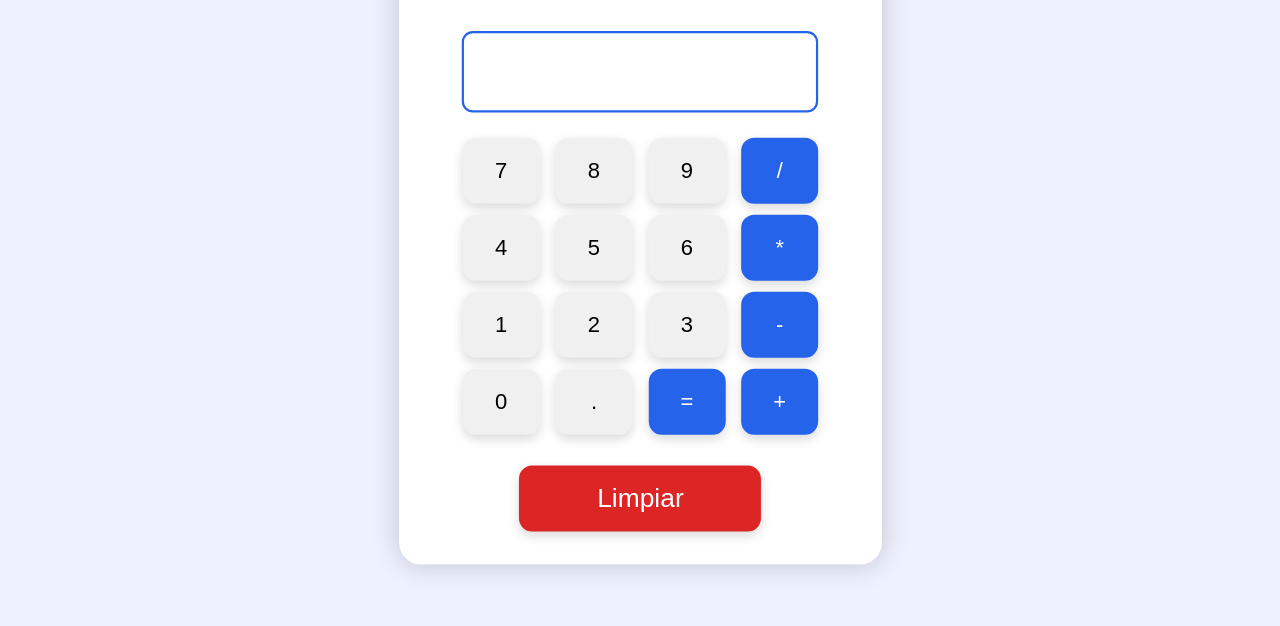
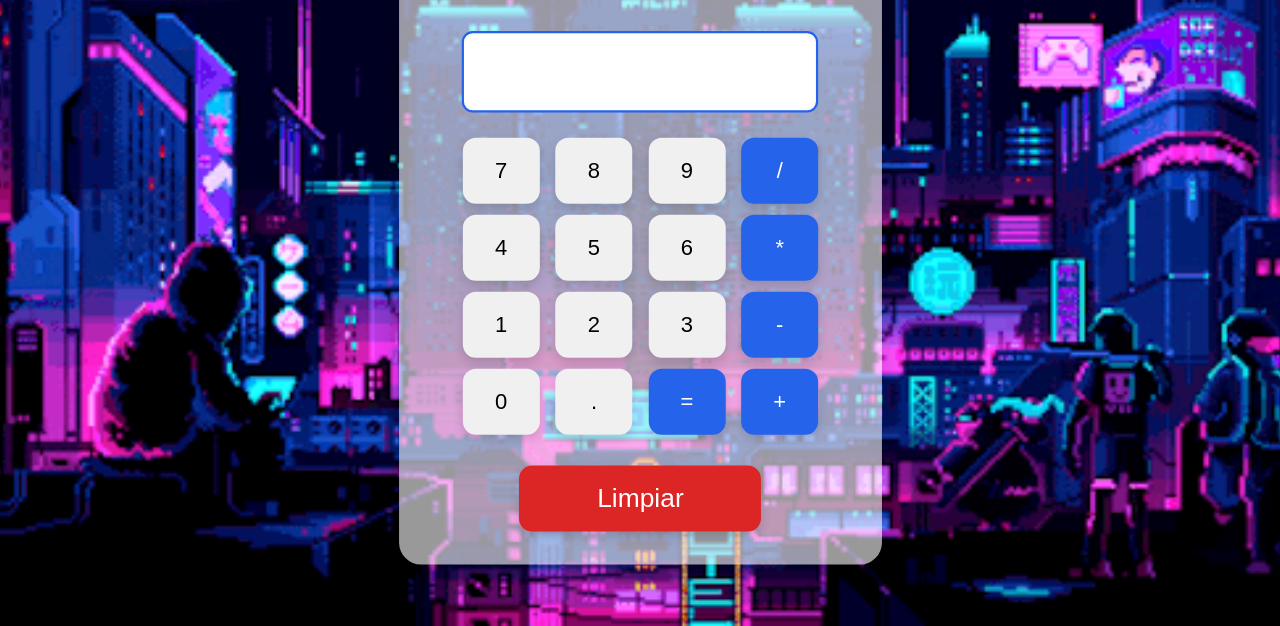
Before and after one commit to Molafe-max/calculador.com, a plain HTML site: page index.html in a window 1280 px wide. Shown: the part 174-800 px from the top of the page. Drawn offline with Linux system fonts and the light colour scheme.

Commit message:
Update index.html

```diff
--- a/index.html
+++ b/index.html
@@ -12,14 +12,18 @@
         display: flex;
         justify-content: center;
         align-items: center;
-        background: #eef2ff;
+        background-image: url(fondo.gif);
+        background-repeat: no-repeat;
+        background-position: center;
+        background-size: cover;
+        background-attachment: fixed;
     }
 
     .contenedor {
         text-align: center;
         padding: 25px;
         border-radius: 20px;
-        background: white;
+        background: rgba(255, 255, 255, 0.6);
         box-shadow: 0 0 25px rgba(0,0,0,0.2);
         transform: scale(1.1);
     }
```
